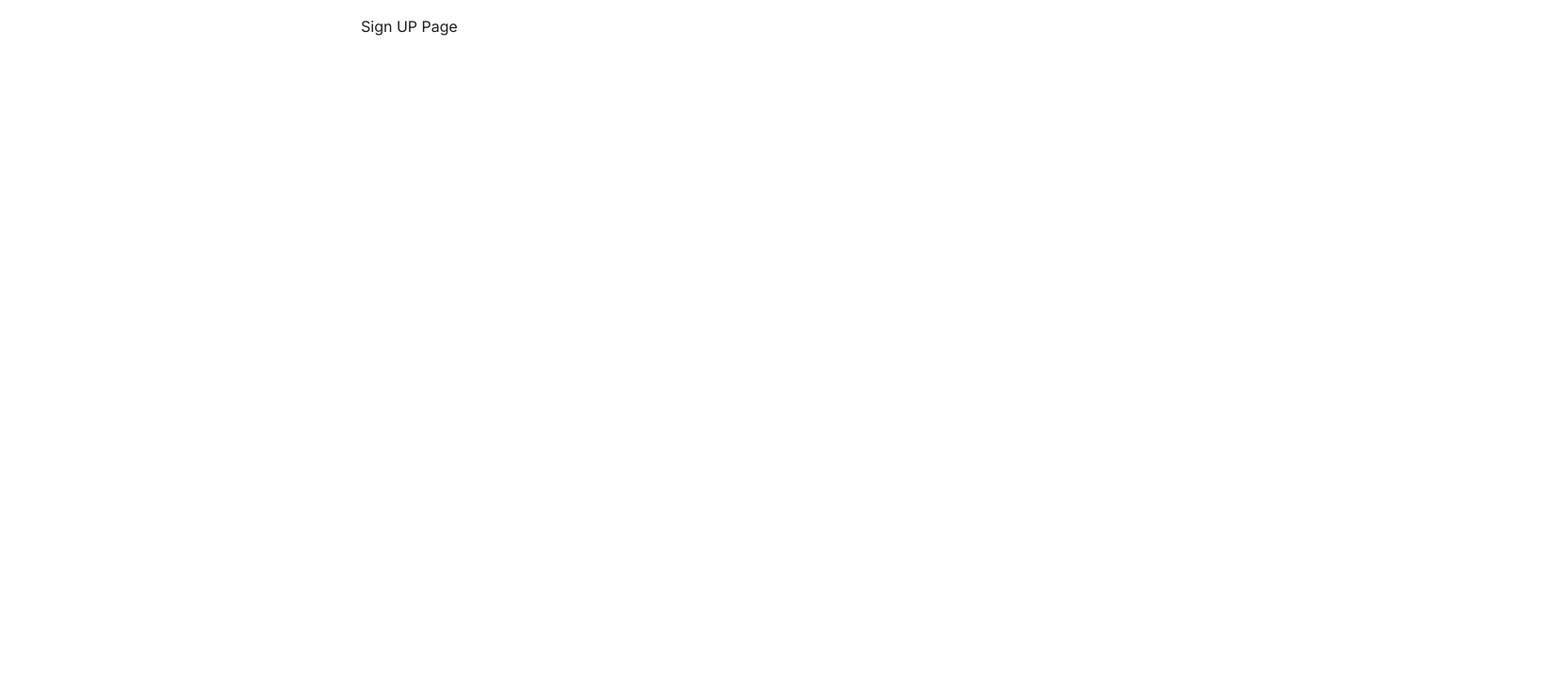
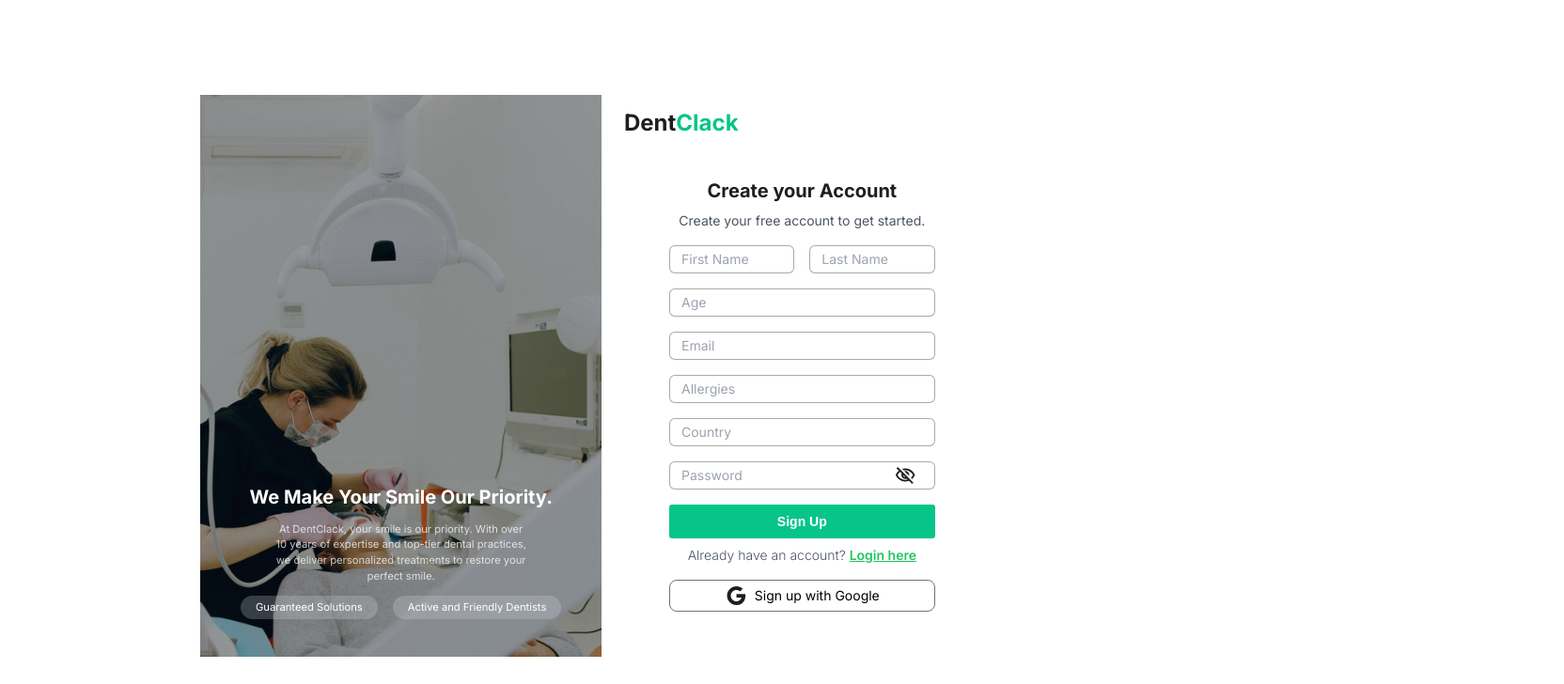
Before and after one commit to Vin-Jex/dent-clack, a Next.js app: page /signUp in a window 1280 px wide. Shown: the top 728 px of the page at 94% size, 1664 px wide, since content can reach past the window. Built offline with nearby package versions, Linux system fonts and the light colour scheme.

Commit message:
add signup page

```diff
--- a/app/(auth)/layout.tsx
+++ b/app/(auth)/layout.tsx
@@ -7,7 +7,8 @@
 }>) => {
   return (
     <div className='transition-all ease-in-out'>
-      <main className='flex-1 w-full h-[calc(100vh-70px)] overflow-y-auto no-scrollbar lg:ml-[30%] 2xl:ml-[25%] py-4 duration-300'>
+      <main className='flex-1 w-full  overflow-y-auto no-scrollbar   duration-300'>
+
         {children}
       </main>
     </div>
--- a/app/(auth)/signUp/page.tsx
+++ b/app/(auth)/signUp/page.tsx
@@ -1,9 +1,128 @@
+"use client";
 import React from "react";
+import Input from "@/components/atoms/Input";
+import Button from "@/components/atoms/Button";
+import GoogleIcon from "@mui/icons-material/Google";
+import { useRouter } from "next/navigation";
+import Link from "next/link";
 
 type Props = {};
+const page = (props: Props) => {
+  const router = useRouter();
 
-const page = (props: Props) => {
-  return <div>Sign UP Page</div>;
+  return (
+    <div className="min-h-screen bg-white dark:bg-[#14532d] dark:text-white flex md:items-center justify-center">
+      <div className="flex flex-col md:flex-row bg-white dark:bg-[#14532d]/75  dark:text-white  md:w-3/4 lg:w-2/3 border-none ">
+        <div className="hidden md:block md:w-1/2 bg-[url('/images/Dentist5.jpg')] bg-cover bg-center relative ">
+          <div className="absolute inset-0 bg-black  opacity-40 "></div>
+          <div className="relative z-10 p-10 text-white flex flex-col justify-end items-center h-full ">
+            <h2 className="text-xl font-bold mb-3">
+              We Make Your Smile Our Priority.
+            </h2>
+            <p className="mb-3 md:mx-10 xl:mx-14 text-center md:text-[0.7rem] xl:text-[0.8rem] text-white/75">
+              At DentClack, your smile is our priority. With over 10 years of
+              expertise and top-tier dental practices, we deliver personalized
+              treatments to restore your perfect smile.
+            </p>
+            <div className="flex space-x-4 text-[0.7rem] ">
+              <p className="bg-gray-300/25 text-white px-4 py-1 rounded-full">
+                Guaranteed Solutions
+              </p>
+              <p className="bg-gray-300/25 text-white px-4 py-1 rounded-full">
+                Active and Friendly Dentists
+              </p>
+            </div>
+          </div>
+        </div>
+
+        <div className="w-full md:w-1/2 bg-white dark:bg-[#14532d] dark:text-white  p-8 md:px-6 md:pt-3 md:pb-6  lg:px-6 lg:pt-3 lg:pb-6  flex flex-col justify-center ">
+          <div className="md:pb-4 xl:pb-6 font-bold text-[1.5rem]">
+            <p onClick={() => router.push('/')}>Dent<span className="text-[#07C589]">Clack</span></p>
+          </div>
+          <div className="px-4 py-8 md:px-12 md:py-6 xl:px-24 xl:py-8">
+            <h1 className="text-2xl md:text-xl text-center font-bold mb-2 ">
+              Create your Account
+            </h1>
+            <p className="text-gray-600 dark:text-white/75 mb-4 text-center text-sm">
+              Create your free account to get started.
+            </p>
+
+            <form className="space-y-4">
+              <div className="flex space-x-4">
+                <Input
+                  type="text"
+                  placeholder="First Name"
+                  className="w-full rounded-md text-sm placeholder:text-sm md:px-3 px-4 md:py-1 py-2  dark:bg-[#14532d] dark:text-white focus:ring-1 ring-[#07c589]"
+                />
+                <Input
+                  type="text"
+                  placeholder="Last Name"
+                  className="w-full rounded-md text-sm placeholder:text-sm md:px-3 px-4 md:py-1 py-2 dark:bg-[#14532d] dark:text-white focus:ring-1 ring-[#07c589]"
+                />
+              </div>
+              <Input
+                type="number"
+                placeholder="Age"
+                className="w-full rounded-md text-sm placeholder:text-sm md:px-3 px-4 md:py-1 py-2 dark:bg-[#14532d] dark:text-white focus:ring-1 ring-[#07c589]"
+              />
+              <Input
+                type="email"
+                placeholder="Email"
+                className="w-full rounded-md text-sm placeholder:text-sm md:px-3 px-4 md:py-1 py-2 dark:bg-[#14532d] dark:text-white focus:ring-1 ring-[#07c589]"
+              />
+              <Input
+                type="text"
+                placeholder="Allergies"
+                className="w-full rounded-md text-sm placeholder:text-sm md:px-3 px-4 md:py-1 py-2 dark:bg-[#14532d] dark:text-white focus:ring-1 ring-[#07c589]"
+              />
+              <Input
+                type="text"
+                placeholder="Country"
+                className="w-full rounded-md text-sm placeholder:text-sm px-3 py-1 dark:bg-[#14532d] dark:text-white focus:ring-1 ring-[#07c589]"
+              />
+              <Input
+                type="password"
+                placeholder="Password"
+                showPword={true}
+                className="w-full rounded-md text-sm placeholder:text-sm md:px-3 px-4 md:py-1 py-2 dark:bg-[#14532d] dark:text-white focus:ring-1 ring-[#07c589]"
+              />
+
+              <Button
+                size="lg"
+                color="blue"
+                width="full"
+                className="text-sm font-semibold"
+              >
+                Sign Up
+              </Button>
+            </form>
+
+            <div className="text-center mt-2">
+              <p className="text-sm text-gray-600 dark:text-white font-light">
+                Already have an account?{" "}
+                <Link
+                  href="/login"
+                  className="text-green-500 dark:text-green-300 underline font-semibold hover:text-green-600"
+                >
+                  Login here
+                </Link>
+              </p>
+            </div>
+
+            <div className="text-center mt-4">
+              <button className="w-full flex items-center justify-center space-x-2 border border-gray-500 dark:border-green-300 py-1 rounded-lg hover:bg-gray-100 transition">
+                <GoogleIcon />
+
+                <span className="text-black dark:text-white text-sm ">
+                  Sign up with Google
+                </span>
+              </button>
+            </div>
+          </div>
+        </div>
+      </div>
+    </div>
+  );
 };
 
 export default page;
--- a/components/atoms/Button.tsx
+++ b/components/atoms/Button.tsx
@@ -20,7 +20,9 @@
     color = "blue",
     width = "auto",
     // height = "specs",
+    className="",
     ...props
+
   }) => {
     const [isClient, setIsClient] = useState(false);
 
@@ -59,7 +61,7 @@
 
     return (
       <button
-        className={`flex items-center justify-center space-x-1  font-poppins  ${widthClassName} text-center ${sizeClassName} ${colorClassName} whitespace-nowrap text-[#000] bg-[#07C589] cursor-pointer rounded-[0.2rem] h-[2.2rem] text-base `}
+        className={`flex items-center justify-center space-x-1  font-poppins  ${widthClassName} text-center ${sizeClassName} ${colorClassName} whitespace-nowrap text-[#000] bg-[#07C589] cursor-pointer rounded-[0.2rem] h-[2.2rem] text-base ${className}`}
         {...props}
       >
         {children}
--- a/components/atoms/Input.tsx
+++ b/components/atoms/Input.tsx
@@ -1,3 +1,5 @@
+"use client";
+
 import {
   InfoOutlined,
   VisibilityOffOutlined,
--- a/components/atoms/themeToggle.tsx
+++ b/components/atoms/themeToggle.tsx
@@ -3,10 +3,15 @@
 import { useEffect, useState } from "react";
 import { LightMode, DarkModeOutlined } from "@mui/icons-material";
 import Button from "./Button";
+import { useRouter } from "next/navigation";
 
 export default function ThemeToggle() {
   const [darkMode, setDarkMode] = useState(true);
+  const router = useRouter();
 
+  const handleSignUpClick = () => {
+    router.push('/signUp')
+  }
   useEffect(() => {
     const theme = localStorage.getItem("theme");
     if (theme === "dark") setDarkMode(true);
@@ -24,8 +29,8 @@
 
   return (
     <div className='flex  items-center w-full max-w-[200px]'>
-      <Button width='specs' size='md'>
-        Login
+      <Button width='specs' size='md' onClick={handleSignUpClick}>
+        SignUp
       </Button>
 
       <div
```
Also changed, not shown: 1 other file (tests, documents, lock files or other folders).
